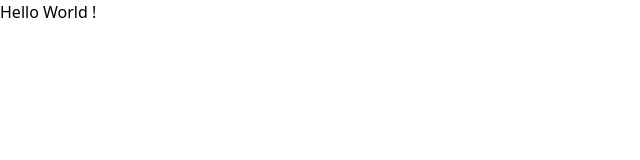
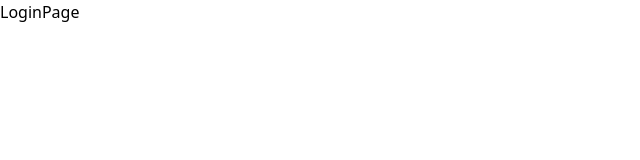
Before and after one commit to lalithaVidhara/Ro-Mio-_Website, a React (Vite) app in the folder frontend/: page /login in a window 1280 px wide. Shown: the top 160 px of the page, without its empty margins (0-640 px from the left). Built offline with nearby package versions, Linux system fonts and the light colour scheme.

Commit message:
create front end setup and pages

```diff
--- a/frontend/src/App.jsx
+++ b/frontend/src/App.jsx
@@ -1,10 +1,18 @@
+import { Route, Routes } from "react-router-dom";
+import HomePage from "./pages/HomePage";
+import LoginPage from "./pages/LoginPage";
+import SignUpPage from "./pages/SignUpPage";
+
 function App() {
-
   return (
     <div>
-      Hello World !
+      <Routes>
+        <Route path="/" element ={<HomePage/>} />
+        <Route path="/signup" element ={<SignUpPage/>} />
+        <Route path="/login" element ={<LoginPage/>} />
+      </Routes>
     </div>
-  )
+  );
 }
 
-export default App
+export default App;
--- a/frontend/src/main.jsx
+++ b/frontend/src/main.jsx
@@ -3,8 +3,12 @@ import { createRoot } from 'react-dom/client'
 import App from './App.jsx'
 import './index.css'
 
+import { BrowserRouter } from 'react-router-dom'
+
 createRoot(document.getElementById('root')).render(
   <StrictMode>
-    <App />
+    <BrowserRouter>
+      <App />
+    </BrowserRouter>
   </StrictMode>,
 )
--- /dev/null
+++ b/frontend/src/pages/HomePage.jsx
@@ -0,0 +1,7 @@
+import React from 'react'
+
+const HomePage = () => {
+  return <div>HomePage</div>;
+};
+
+export default HomePage;
--- /dev/null
+++ b/frontend/src/pages/LoginPage.jsx
@@ -0,0 +1,8 @@
+import React from 'react'
+
+const LoginPage = () => {
+  return <div>LoginPage</div>;
+
+};
+
+export default LoginPage;
--- /dev/null
+++ b/frontend/src/pages/SignUpPage.jsx
@@ -0,0 +1,7 @@
+import React from 'react'
+
+const SignUpPage = () => {
+  return <div>SignUpPage</div>;
+};
+
+export default SignUpPage;
```
Also changed, not shown: frontend/package.json (+10 -1 lines), 1 other file (tests, documents, lock files or other folders).
